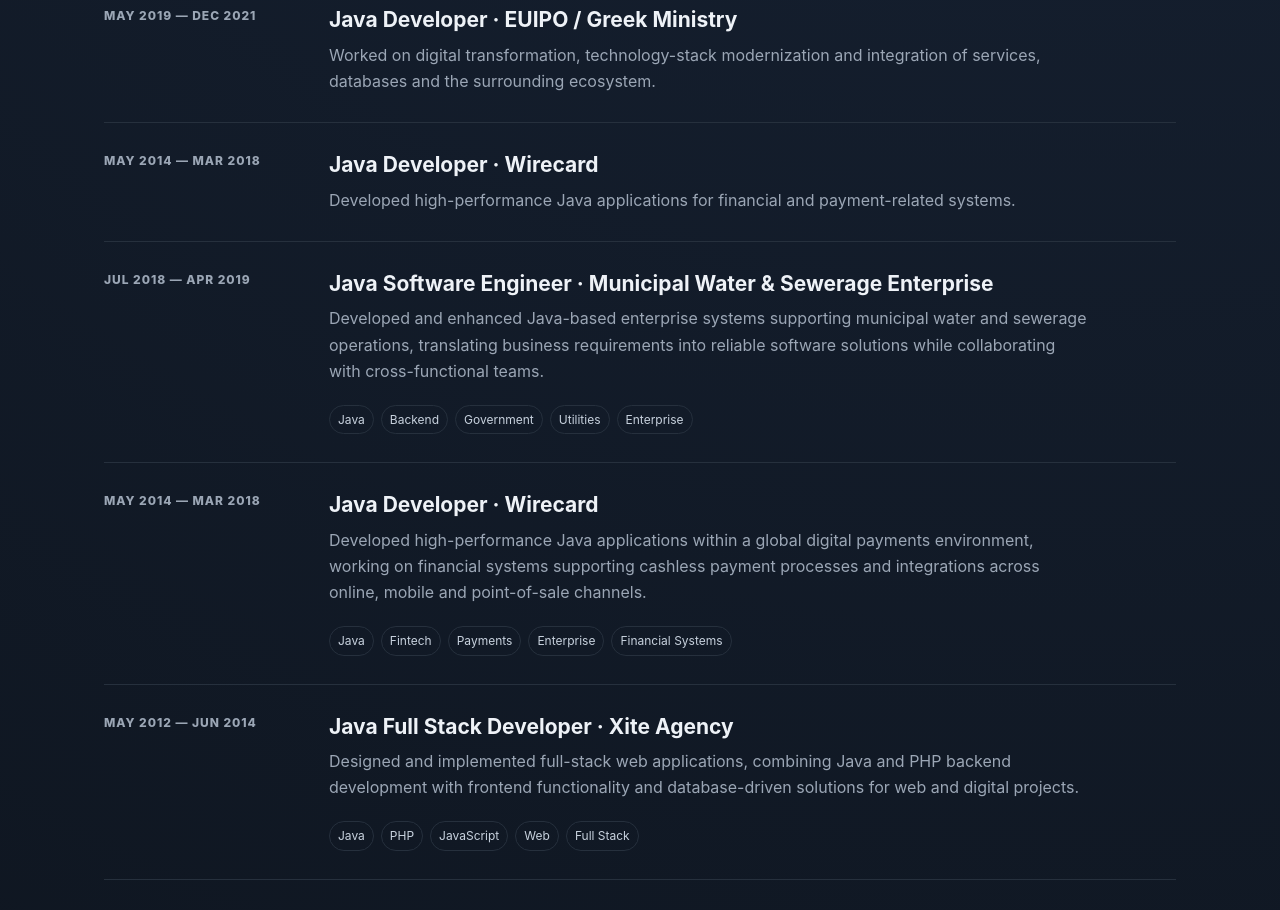
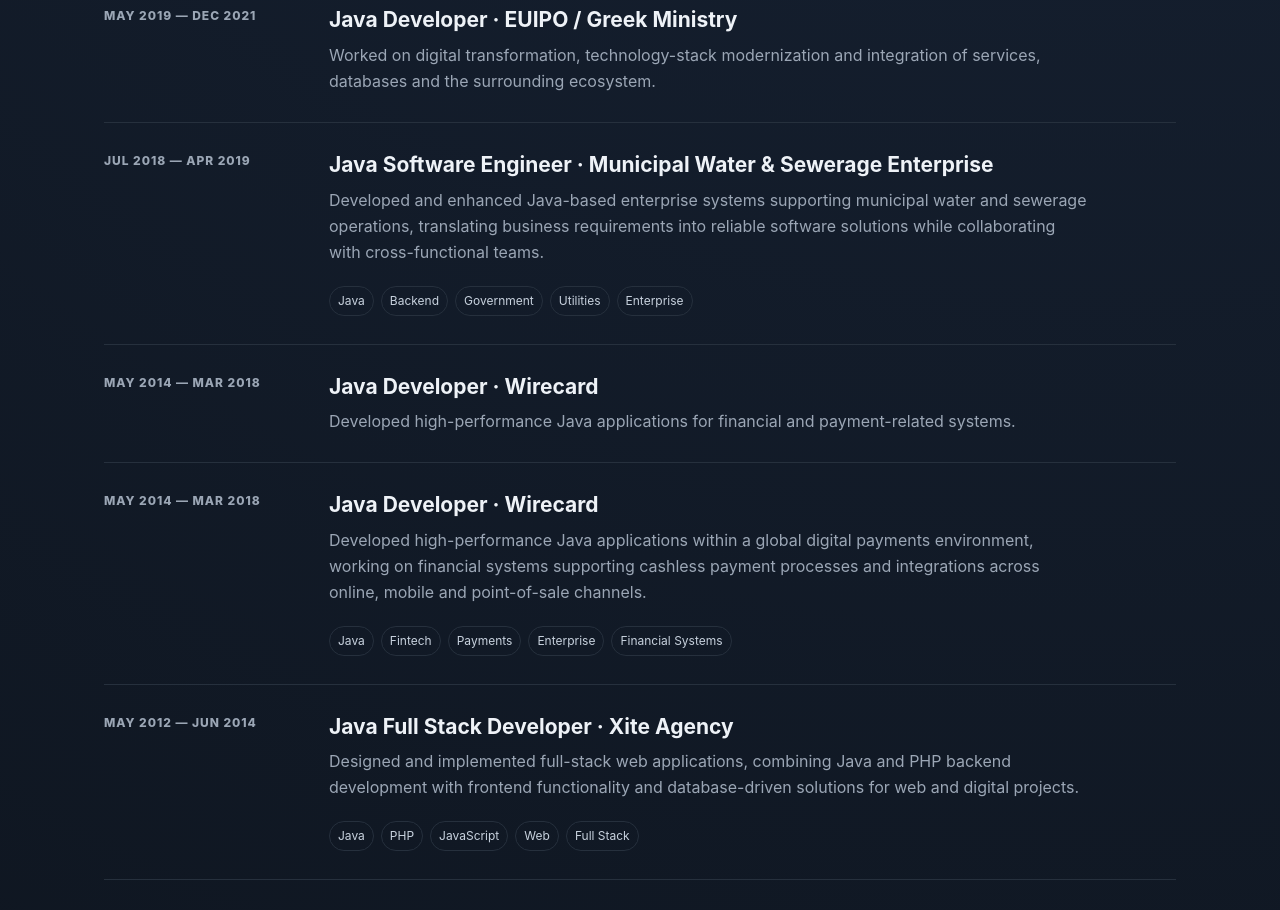
Before and after one commit to acarmenis/acarmenis.github.io, a Vue app: page / in a window 1280 px wide. Shown: the part 1900-2810 px from the top of the page. Built offline with nearby package versions, Linux system fonts and the light colour scheme.

Commit message:
Update App.vue

```diff
--- a/src/App.vue
+++ b/src/App.vue
@@ -198,21 +198,6 @@ import { projects } from './data/projects'
               </p>
             </div>
           </article>
-
-
-          <article class="experience-item">
-            <div class="experience-date">MAY 2014 — MAR 2018</div>
-
-            <div>
-              <h3>Java Developer · Wirecard</h3>
-
-              <p>
-                Developed high-performance Java applications for financial and
-                payment-related systems.
-              </p>
-            </div>
-          </article>
-
 
           <article class="experience-item">
             <div class="experience-date">JUL 2018 — APR 2019</div>
@@ -228,6 +213,19 @@ import { projects } from './data/projects'
                 <span class="tag">Government</span><span class="tag">Utilities</span>
                 <span class="tag">Enterprise</span>
               </div>
+            </div>
+          </article>
+
+          <article class="experience-item">
+            <div class="experience-date">MAY 2014 — MAR 2018</div>
+
+            <div>
+              <h3>Java Developer · Wirecard</h3>
+
+              <p>
+                Developed high-performance Java applications for financial and
+                payment-related systems.
+              </p>
             </div>
           </article>
 
```
